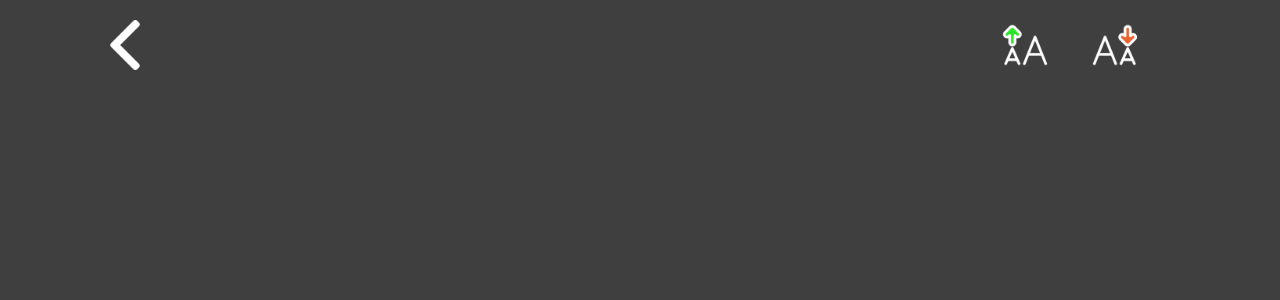
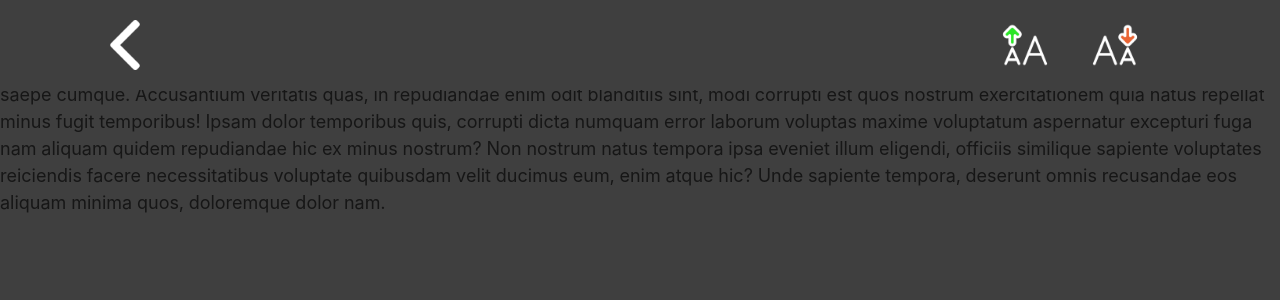
Before and after one commit to D3vd/tifu, a React (Create React App) app: page / in a window 1280 px wide. Shown: the top 300 px of the page. Built offline with nearby package versions, Linux system fonts and the light colour scheme.

Commit message:
Added Font size functions

```diff
--- a/src/components/PostView.js
+++ b/src/components/PostView.js
@@ -3,6 +3,22 @@ import { Row, Col } from 'antd';
 import styles from './css/postview.module.css';
 
 export class PostView extends Component {
+  state = {
+    fontSize: 18
+  };
+
+  increaseFont = () => {
+    this.setState({
+      fontSize: this.state.fontSize + 1
+    });
+  };
+
+  decreaseFont = () => {
+    this.setState({
+      fontSize: this.state.fontSize - 1
+    });
+  };
+
   render() {
     return (
       <div>
@@ -22,6 +38,7 @@ export class PostView extends Component {
                   className={styles.fontSizeBtn}
                   src={require('./images/decrease.png')}
                   alt=""
+                  onClick={this.decreaseFont}
                 />
               </Col>
               <Col span={2} style={{ float: 'right' }} pull={6}>
@@ -29,6 +46,7 @@ export class PostView extends Component {
                   className={styles.fontSizeBtn}
                   src={require('./images/increase.png')}
                   alt=""
+                  onClick={this.increaseFont}
                 />
               </Col>
             </div>
@@ -38,6 +56,7 @@ export class PostView extends Component {
                   className={styles.fontSizeBtn}
                   src={require('./images/decrease.png')}
                   alt=""
+                  onClick={this.decreaseFont}
                 />
               </Col>
               <Col span={2} style={{ float: 'right' }}>
@@ -45,11 +64,31 @@ export class PostView extends Component {
                   className={styles.fontSizeBtn}
                   src={require('./images/increase.png')}
                   alt=""
+                  onClick={this.increaseFont}
                 />
               </Col>
             </div>
           </Row>
         </header>
+
+        <div style={{ fontSize: this.state.fontSize + 'px' }}>
+          Lorem, ipsum dolor sit amet consectetur adipisicing elit. Odio, quo.
+          Explicabo dolore autem minima non accusamus eaque voluptatem,
+          consequuntur voluptas excepturi quia. Libero praesentium aut mollitia
+          recusandae accusantium tenetur minima ullam corrupti facilis maxime
+          veniam maiores sit, expedita incidunt temporibus odit officiis! Illum
+          obcaecati atque similique ut, accusamus corrupti facilis quaerat esse
+          itaque laboriosam vel nesciunt saepe cumque. Accusantium veritatis
+          quas, in repudiandae enim odit blanditiis sint, modi corrupti est quos
+          nostrum exercitationem quia natus repellat minus fugit temporibus!
+          Ipsam dolor temporibus quis, corrupti dicta numquam error laborum
+          voluptas maxime voluptatum aspernatur excepturi fuga nam aliquam
+          quidem repudiandae hic ex minus nostrum? Non nostrum natus tempora
+          ipsa eveniet illum eligendi, officiis similique sapiente voluptates
+          reiciendis facere necessitatibus voluptate quibusdam velit ducimus
+          eum, enim atque hic? Unde sapiente tempora, deserunt omnis recusandae
+          eos aliquam minima quos, doloremque dolor nam.
+        </div>
       </div>
     );
   }
```
